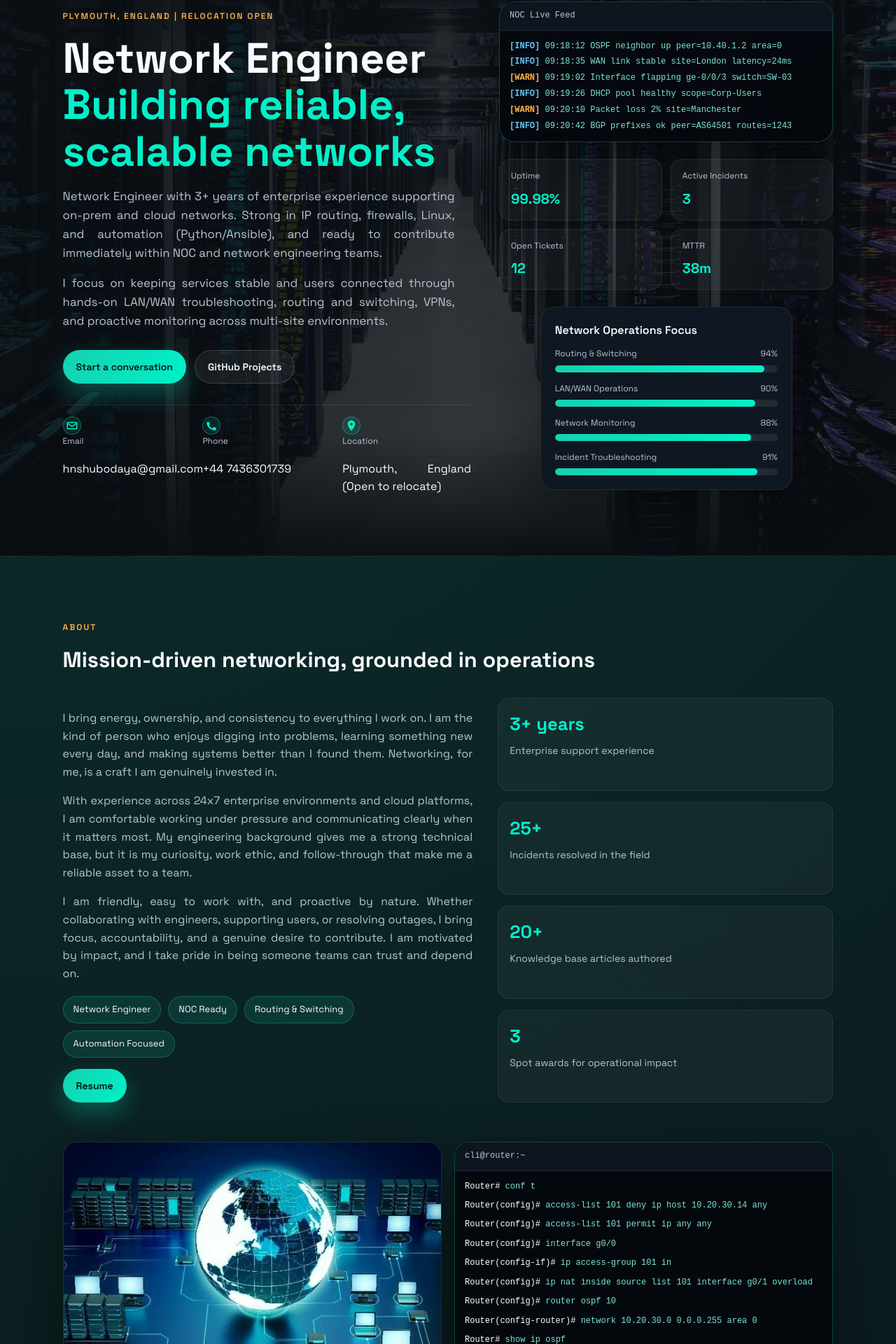
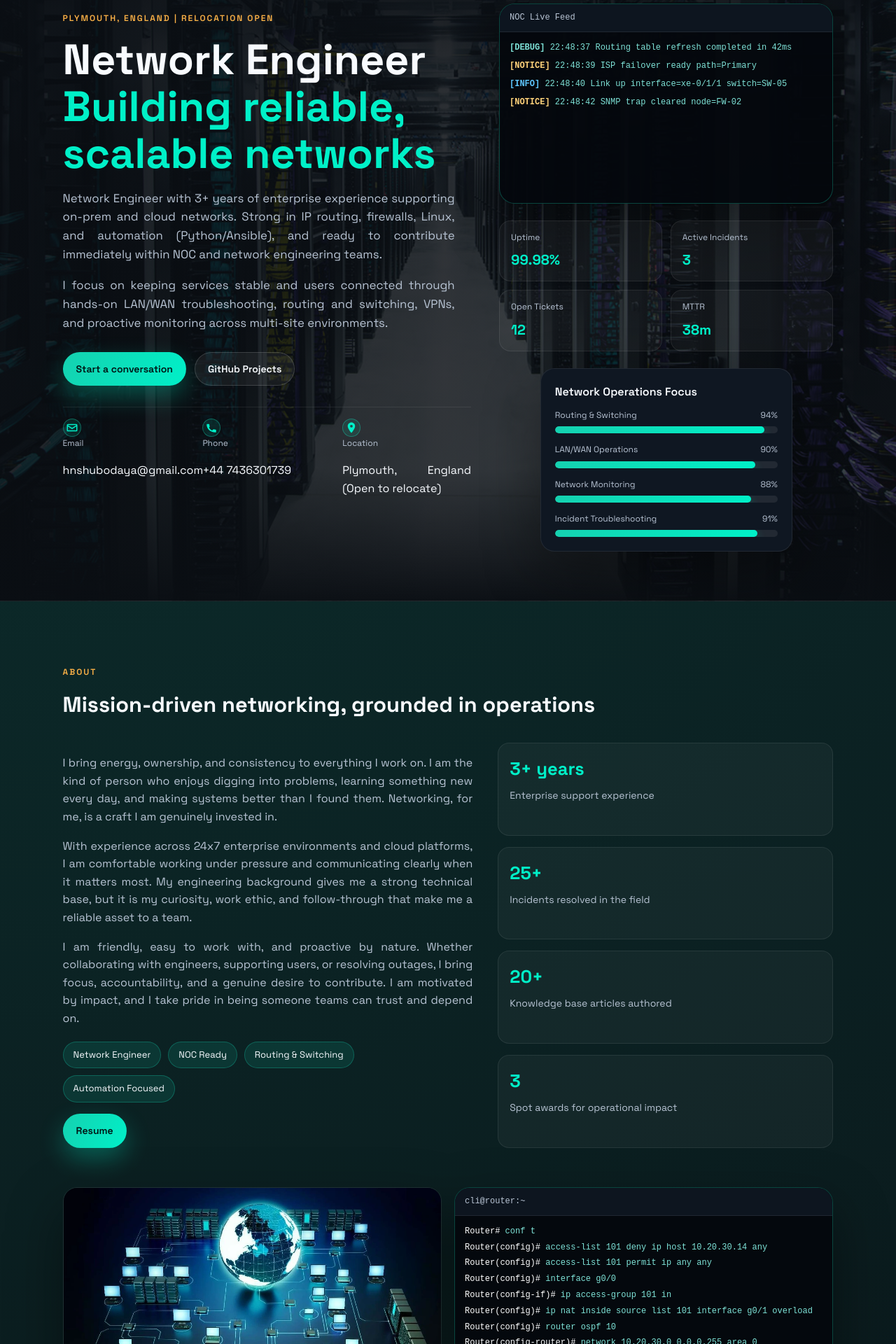
Before and after one commit to shubodaya/portfolio-net, a React (Vite) app: page / in a window 1280 px wide. Shown: the part 177-2097 px from the top of the page at 70% size. Built offline with nearby package versions, Linux system fonts and the light colour scheme.

Commit message:
Update SOC/NOC feeds and terminal layout

```diff
--- a/package.json
+++ b/package.json
@@ -7,7 +7,9 @@
   "scripts": {
     "dev": "vite",
     "build": "vite build",
-    "preview": "vite preview"
+    "preview": "vite preview",
+    "predeploy": "npm run build",
+    "deploy": "gh-pages -d dist"
   },
   "devDependencies": {
     "@vitejs/plugin-react": "^4.7.0",
--- a/src/App.jsx
+++ b/src/App.jsx
@@ -1,4 +1,4 @@
-import { useEffect, useState } from 'react'
+import { useEffect, useRef, useState } from 'react'
 import shieldIcon from './assets/shield.svg'
 import heroBg from './assets/data3.jpg'
 import networkNodes from './assets/network-nodes.svg'
@@ -140,6 +140,63 @@ const skills = [
   },
 ]
 
+const nocLogTemplates = [
+  { level: 'info', message: 'OSPF neighbor up peer=10.40.1.2 area=0' },
+  { level: 'info', message: 'WAN link stable site=London latency=24ms' },
+  { level: 'warn', message: 'Interface flapping ge-0/0/3 switch=SW-03' },
+  { level: 'info', message: 'DHCP pool healthy scope=Corp-Users' },
+  { level: 'warn', message: 'Packet loss 2% site=Manchester' },
+  { level: 'info', message: 'BGP prefixes ok peer=AS64501 routes=1243' },
+  { level: 'notice', message: 'ISP failover ready path=Primary' },
+  { level: 'warn', message: 'CPU spike core-router-1 usage=82%' },
+  { level: 'info', message: 'VPN tunnel rekeyed tunnel=HQ-Branch-07' },
+  { level: 'warn', message: 'High latency detected site=Berlin rtt=210ms' },
+  { level: 'notice', message: 'SNMP trap cleared node=FW-02' },
+  { level: 'info', message: 'Link up interface=xe-0/1/1 switch=SW-05' },
+  { level: 'warn', message: 'Disk usage 85% on log collector' },
+  { level: 'info', message: 'BGP session established peer=AS64512' },
+  { level: 'debug', message: 'NetFlow sample exported collector=10.50.1.20' },
+  { level: 'warn', message: 'Port errors rising interface=ge-0/0/1' },
+  { level: 'info', message: 'Service restored site=Leeds duration=6m' },
+  { level: 'notice', message: 'User VLAN broadcast storm contained' },
+  { level: 'info', message: 'NTP sync stable offset=2ms' },
+  { level: 'error', message: 'AAA server timeout auth=radius-02' },
+  { level: 'crit', message: 'Core switch stack split detected' },
+  { level: 'debug', message: 'Routing table refresh completed in 42ms' },
+  { level: 'notice', message: 'Config archive saved device=FW-Edge' },
+  { level: 'error', message: 'WAN circuit down site=Bristol' },
+  { level: 'crit', message: 'BGP neighbor down peer=AS64501' },
+  { level: 'debug', message: 'SNMP poll jitter normal node=SW-03' },
+]
+
+const NOC_PANEL_HEIGHT_PX = 244
+const NOC_PANEL_PADDING_PX = 28
+const NOC_LINE_STEP_PX = 20
+const NOC_LINE_GAP_PX = 6
+const NOC_VISIBLE_LIMIT = Math.floor(
+  (NOC_PANEL_HEIGHT_PX - NOC_PANEL_PADDING_PX + NOC_LINE_GAP_PX) /
+    (NOC_LINE_STEP_PX + NOC_LINE_GAP_PX)
+)
+const NOC_SHIFT_DURATION_MS = 520
+const NOC_LOG_INTERVAL_MS = 1600
+const NOC_LOG_INITIAL_COUNT = 0
+
+const formatTime = (date) => {
+  const hours = String(date.getHours()).padStart(2, '0')
+  const minutes = String(date.getMinutes()).padStart(2, '0')
+  const seconds = String(date.getSeconds()).padStart(2, '0')
+  return `${hours}:${minutes}:${seconds}`
+}
+
+const buildLogEntry = (template, date = new Date()) => ({
+  level: template.level,
+  message: template.message,
+  time: formatTime(date),
+})
+
+const getRandomTemplate = () =>
+  nocLogTemplates[Math.floor(Math.random() * nocLogTemplates.length)]
+
 export default function App() {
   const [showScrollTop, setShowScrollTop] = useState(false)
   const [showDenied, setShowDenied] = useState(false)
@@ -148,6 +205,21 @@ export default function App() {
   const [isPrivileged, setIsPrivileged] = useState(false)
   const [isPasswordPrompt, setIsPasswordPrompt] = useState(false)
   const [pendingConfig, setPendingConfig] = useState(false)
+  const [isNocShifting, setIsNocShifting] = useState(false)
+  const [isNocSettling, setIsNocSettling] = useState(false)
+  const nocShiftTimeoutRef = useRef(0)
+  const nocShiftRafRef = useRef(0)
+  const isNocShiftingRef = useRef(false)
+  const nocLogsRef = useRef([])
+  const [nocLogs, setNocLogs] = useState(() =>
+    Array.from({ length: NOC_LOG_INITIAL_COUNT }, (_, index) =>
+      buildLogEntry(
+        nocLogTemplates[index % nocLogTemplates.length],
+        new Date(Date.now() - (NOC_LOG_INITIAL_COUNT - index) * NOC_LOG_INTERVAL_MS)
+      )
+    )
+  )
+  nocLogsRef.current = nocLogs
 
   useEffect(() => {
     const root = document.documentElement
@@ -183,6 +255,44 @@ export default function App() {
       window.removeEventListener('scroll', updateScroll)
       observer.disconnect()
       if (rafId) cancelAnimationFrame(rafId)
+    }
+  }, [])
+
+  useEffect(() => {
+    const interval = setInterval(() => {
+      if (isNocShiftingRef.current) return
+      const template = getRandomTemplate()
+      const nextLog = buildLogEntry(template)
+      const nextLogs = [...nocLogsRef.current, nextLog]
+      const shouldShift = nextLogs.length > NOC_VISIBLE_LIMIT
+      setNocLogs(nextLogs)
+      if (shouldShift) {
+        isNocShiftingRef.current = true
+        setIsNocShifting(true)
+        nocShiftTimeoutRef.current = window.setTimeout(() => {
+          setNocLogs((prev) => (prev.length > NOC_VISIBLE_LIMIT ? prev.slice(1) : prev))
+          setIsNocShifting(false)
+          setIsNocSettling(true)
+          isNocShiftingRef.current = false
+          nocShiftTimeoutRef.current = 0
+          if (nocShiftRafRef.current) {
+            cancelAnimationFrame(nocShiftRafRef.current)
+          }
+          nocShiftRafRef.current = requestAnimationFrame(() => {
+            setIsNocSettling(false)
+            nocShiftRafRef.current = 0
+          })
+        }, NOC_SHIFT_DURATION_MS)
+      }
+    }, NOC_LOG_INTERVAL_MS)
+    return () => {
+      clearInterval(interval)
+      if (nocShiftTimeoutRef.current) {
+        clearTimeout(nocShiftTimeoutRef.current)
+      }
+      if (nocShiftRafRef.current) {
+        cancelAnimationFrame(nocShiftRafRef.current)
+      }
     }
   }, [])
 
@@ -380,25 +490,29 @@ export default function App() {
           <div className="hero__visual" data-reveal>
             <div className="noc-panel">
               <div className="noc-panel__header">NOC Live Feed</div>
-              <div className="noc-panel__body">
-                <span className="terminal-line terminal-line--persist" style={{ '--delay': '0s' }}>
-                  <span className="log-tag log-tag--info">[INFO]</span> 09:18:12 OSPF neighbor up peer=10.40.1.2 area=0
+              <div
+                className="noc-panel__body"
+                style={{
+                  '--noc-panel-height': `${NOC_PANEL_HEIGHT_PX}px`,
+                  '--noc-line-step': `${NOC_LINE_STEP_PX}px`,
+                  '--noc-line-gap': `${NOC_LINE_GAP_PX}px`,
+                  '--noc-shift-duration': `${NOC_SHIFT_DURATION_MS}ms`,
+                }}
+              >
+                <div
+                  className={`noc-panel__stream ${isNocShifting ? 'noc-panel__stream--shift' : ''} ${
+                    isNocSettling ? 'noc-panel__stream--settle' : ''
+                  }`}
+                >
+                  {nocLogs.map((log, index) => (
+                    <span className="noc-panel__line" key={`${log.time}-${index}`}>
+                      <span className={`log-tag log-tag--${log.level}`}>
+                        [{log.level.toUpperCase()}]
+                      </span>{' '}
+                      {log.time} {log.message}
                     </span>
-                <span className="terminal-line terminal-line--persist" style={{ '--delay': '0.4s' }}>
-                  <span className="log-tag log-tag--info">[INFO]</span> 09:18:35 WAN link stable site=London latency=24ms
-                </span>
-                <span className="terminal-line terminal-line--persist" style={{ '--delay': '0.8s' }}>
-                  <span className="log-tag log-tag--warn">[WARN]</span> 09:19:02 Interface flapping ge-0/0/3 switch=SW-03
-                </span>
-                <span className="terminal-line terminal-line--persist" style={{ '--delay': '1.2s' }}>
-                  <span className="log-tag log-tag--info">[INFO]</span> 09:19:26 DHCP pool healthy scope=Corp-Users
-                </span>
-                <span className="terminal-line terminal-line--persist" style={{ '--delay': '1.6s' }}>
-                  <span className="log-tag log-tag--warn">[WARN]</span> 09:20:10 Packet loss 2% site=Manchester
-                </span>
-                <span className="terminal-line terminal-line--persist" style={{ '--delay': '2s' }}>
-                  <span className="log-tag log-tag--info">[INFO]</span> 09:20:42 BGP prefixes ok peer=AS64501 routes=1243
-                </span>
+                  ))}
+                </div>
               </div>
             </div>
             <div className="noc-kpis">
@@ -527,7 +641,7 @@ export default function App() {
               <div className="about__image">
                 <img src={networkTopology} alt="Network topology overview" />
               </div>
-              <div className="hero__terminal">
+              <div className="hero__terminal hero__terminal--about">
                 <div className="hero__terminal-header">cli@router:~</div>
                 <div className="hero__terminal-body">
                   <span className="typing-line" style={{ '--delay': '0s' }}>
@@ -569,7 +683,9 @@ export default function App() {
                 <span className="terminal-line terminal-line--persist" style={{ '--delay': '9.2s' }}>
                   3.3.3.3           1   FULL/ -         00:00:31    10.20.30.3      Gi0/0       0     0     0
                 </span>
-                <div className="terminal-interactive" style={{ '--delay': '10s' }}>
+                <span className="terminal-spacer" />
+              </div>
+              <div className="terminal-interactive">
                 {isPasswordPrompt ? (
                   <div className="terminal-input-row">
                     <span className="terminal-password">Password:</span>
@@ -598,8 +714,6 @@ export default function App() {
                     </span>
                   </div>
                 )}
-                </div>
-                <span className="terminal-spacer" />
               </div>
             </div>
             </div>
--- a/src/styles.css
+++ b/src/styles.css
@@ -49,6 +49,7 @@ img {
   min-height: 100vh;
   position: relative;
   overflow-x: hidden;
+  padding-top: 92px;
 }
 
 .page::before {
@@ -64,8 +65,10 @@ img {
 }
 
 .site-header {
-  position: sticky;
+  position: fixed;
   top: 0;
+  left: 0;
+  right: 0;
   z-index: 20;
   display: grid;
   grid-template-columns: auto 1fr auto;
@@ -329,6 +332,12 @@ img {
   color: #7ee2d7;
   height: 520px;
   position: relative;
+  display: flex;
+  flex-direction: column;
+}
+
+.hero__terminal--about {
+  height: 300px;
 }
 
 .hero__terminal-header {
@@ -342,9 +351,10 @@ img {
   display: grid;
   gap: 6px;
   padding: 14px;
-  height: 100%;
+  height: auto;
+  flex: 1 1 auto;
   overflow-y: auto;
-  padding-bottom: 24px;
+  padding-bottom: 14px;
   line-height: 1.4;
 }
 
@@ -388,9 +398,11 @@ img {
   gap: 8px;
   opacity: 1;
   animation: none;
-  margin-top: 6px;
-  padding-top: 4px;
+  margin-top: 0;
+  padding: 10px 14px;
   border-top: 1px solid rgba(255, 255, 255, 0.08);
+  background: #05080d;
+  z-index: 2;
 }
 
 .terminal-input-row {
@@ -471,10 +483,35 @@ img {
 }
 
 .noc-panel__body {
-  display: grid;
-  gap: 6px;
+  --noc-line-step: 20px;
+  --noc-line-gap: 6px;
+  --noc-shift-duration: 520ms;
+  position: relative;
   padding: 14px;
   line-height: 1.4;
+  height: var(--noc-panel-height, 244px);
+  overflow: hidden;
+}
+
+.noc-panel__stream {
+  display: grid;
+  gap: var(--noc-line-gap);
+  transform: translateY(0);
+  transition: transform var(--noc-shift-duration) ease;
+  will-change: transform;
+}
+
+.noc-panel__stream--shift {
+  transform: translateY(calc(-1 * (var(--noc-line-step) + var(--noc-line-gap))));
+}
+
+.noc-panel__stream--settle {
+  transition: none;
+  transform: translateY(0);
+}
+
+.noc-panel__line {
+  min-height: var(--noc-line-step);
 }
 
 .noc-kpis {
@@ -683,12 +720,14 @@ img {
 
 .about__image {
   height: 100%;
+  max-height: 320px;
 }
 
 .about__image img {
   width: 100%;
   height: 100%;
   object-fit: cover;
+  max-height: 320px;
   border-radius: 20px;
   border: 1px solid var(--stroke);
   box-shadow: var(--shadow);
@@ -1674,6 +1713,10 @@ img {
     padding: 16px 6vw;
   }
 
+  .page {
+    padding-top: 80px;
+  }
+
   .hero__details {
     grid-template-columns: 1fr;
     gap: 12px;
@@ -1704,3 +1747,20 @@ img {
   color: #ff5a5a;
   text-shadow: 0 0 10px rgba(255, 90, 90, 0.5);
 }
+
+.log-tag--notice {
+  color: #ffd27a;
+}
+
+.log-tag--debug {
+  color: #7ee2d7;
+}
+
+.log-tag--error {
+  color: #ff6b6b;
+}
+
+.log-tag--crit {
+  color: #ff2e2e;
+  text-shadow: 0 0 12px rgba(255, 46, 46, 0.55);
+}
```
Lines whose indentation alone changed are shown as unchanged.
